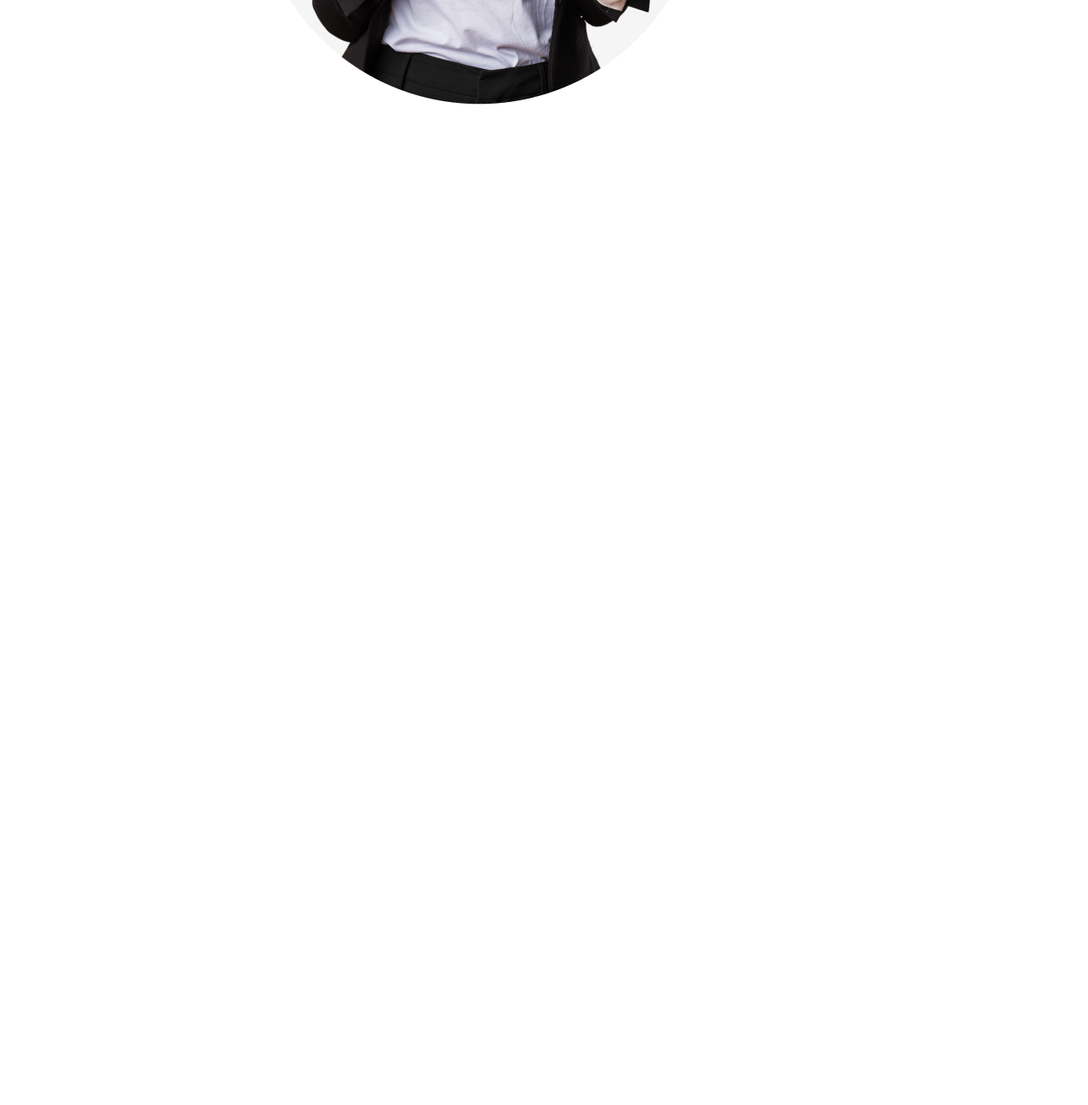
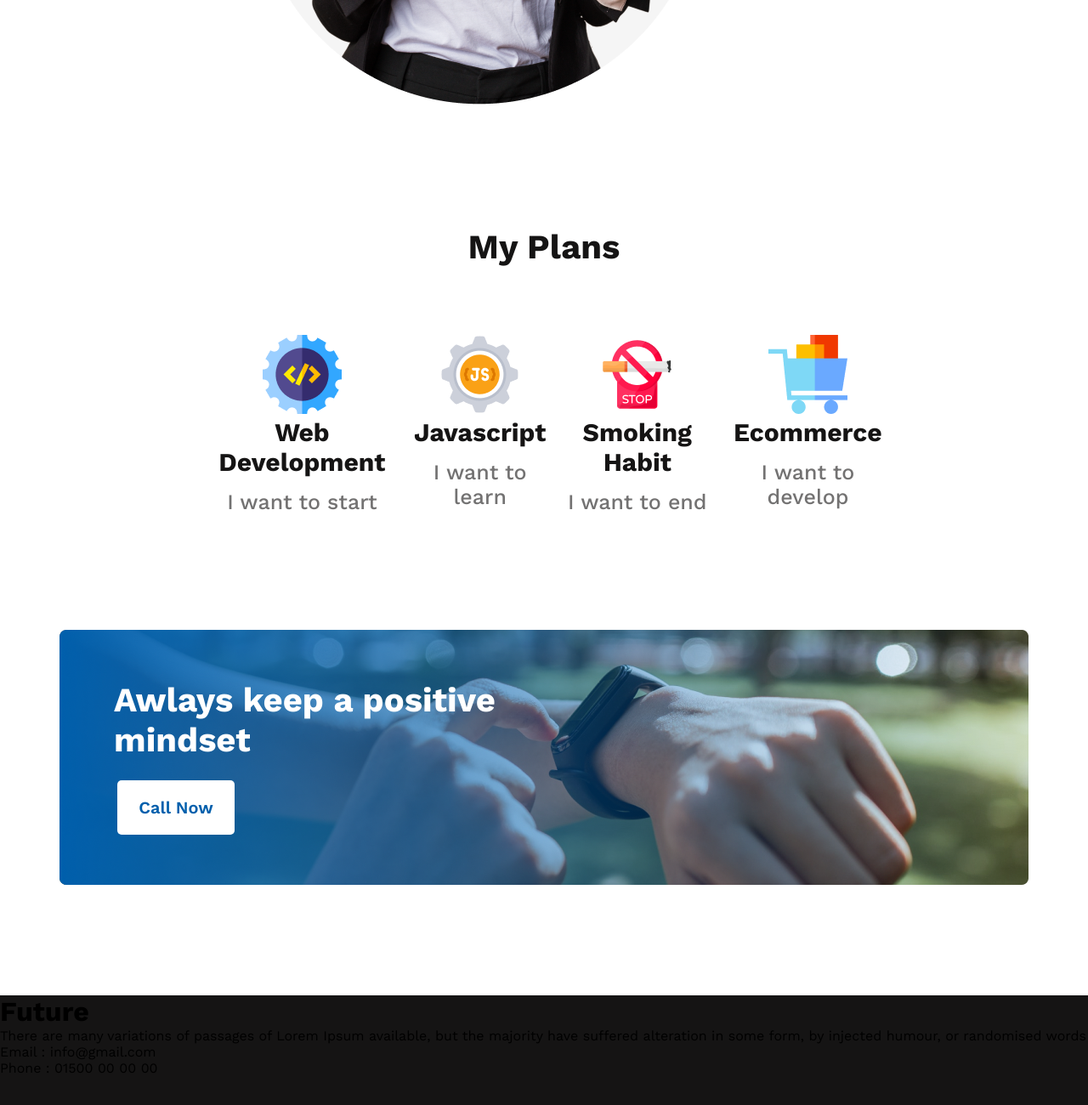
Before and after one commit to nekokaito/new-year, a plain HTML site: page index.html in a window 1280 px wide. Shown: the part 1549-2849 px from the top of the page at 85% size. Before the commit the page ends 1816 px from the top, so only its background shows below. Drawn offline with nearby package versions, Linux system fonts and the light colour scheme.

Commit message:
added footer section

```diff
--- a/index.html
+++ b/index.html
@@ -1,16 +1,19 @@
 <!DOCTYPE html>
 <html lang="en">
+
 <head>
     <meta charset="UTF-8">
     <meta name="viewport" content="width=device-width, initial-scale=1.0">
     <title>New Year Me</title>
     <link rel="stylesheet" href="styles/styles.css">
 </head>
+
 <body>
     <header>
         <div class="header-contain">
             <h1 class="title-bar">All Thinks Are<br> Possible If You <br> believe</h1>
-      <p class="main-des">There are many variations of passages of Lorem Ipsum available, but the majority have suffered alteration in some form, by injected humour, or randomised words</p>
+            <p class="main-des">There are many variations of passages of Lorem Ipsum available, but the majority have
+                suffered alteration in some form, by injected humour, or randomised words</p>
             <br>
             <a class="btn-primary" href="">Contact us</a>
         </div>
@@ -22,31 +25,89 @@
             </div>
             <div class="previous-year-contain">
                 <h1 id="previous-year-title">My failures of previous year</h3>
-        <p id="previous-year-des">Contrary to popular belief, Lorem Ipsum is not simply random text. It has roots in a piece of classical Latin literature from 45 BC, making it over 2000 years old. Richard McClintock.</p>
+                    <p id="previous-year-des">Contrary to popular belief, Lorem Ipsum is not simply random text. It has
+                        roots in a piece of classical Latin literature from 45 BC, making it over 2000 years old.
+                        Richard McClintock.</p>
                     <ul type="none">
-            <li><svg xmlns="http://www.w3.org/2000/svg" width="24" height="24" viewBox="0 0 24 24" fill="none">
-                <path d="M20 6L9 17L4 12" stroke="#16D887" stroke-width="2" stroke-linecap="round" stroke-linejoin="round"/>
+                        <li><svg xmlns="http://www.w3.org/2000/svg" width="24" height="24" viewBox="0 0 24 24"
+                                fill="none">
+                                <path d="M20 6L9 17L4 12" stroke="#16D887" stroke-width="2" stroke-linecap="round"
+                                    stroke-linejoin="round" />
                             </svg>Contrary to popular belief, is not simply.</li>
-            <li><svg xmlns="http://www.w3.org/2000/svg" width="24" height="24" viewBox="0 0 24 24" fill="none">
-                <path d="M20 6L9 17L4 12" stroke="#16D887" stroke-width="2" stroke-linecap="round" stroke-linejoin="round"/>
+                        <li><svg xmlns="http://www.w3.org/2000/svg" width="24" height="24" viewBox="0 0 24 24"
+                                fill="none">
+                                <path d="M20 6L9 17L4 12" stroke="#16D887" stroke-width="2" stroke-linecap="round"
+                                    stroke-linejoin="round" />
                             </svg> Contrary to popular belief.</li>
-            <li><svg xmlns="http://www.w3.org/2000/svg" width="24" height="24" viewBox="0 0 24 24" fill="none">
-                <path d="M20 6L9 17L4 12" stroke="#16D887" stroke-width="2" stroke-linecap="round" stroke-linejoin="round"/>
+                        <li><svg xmlns="http://www.w3.org/2000/svg" width="24" height="24" viewBox="0 0 24 24"
+                                fill="none">
+                                <path d="M20 6L9 17L4 12" stroke="#16D887" stroke-width="2" stroke-linecap="round"
+                                    stroke-linejoin="round" />
                             </svg> Contrary to popular , is not simply.</li>
-            <li><svg xmlns="http://www.w3.org/2000/svg" width="24" height="24" viewBox="0 0 24 24" fill="none">
-                <path d="M20 6L9 17L4 12" stroke="#16D887" stroke-width="2" stroke-linecap="round" stroke-linejoin="round"/>
+                        <li><svg xmlns="http://www.w3.org/2000/svg" width="24" height="24" viewBox="0 0 24 24"
+                                fill="none">
+                                <path d="M20 6L9 17L4 12" stroke="#16D887" stroke-width="2" stroke-linecap="round"
+                                    stroke-linejoin="round" />
                             </svg> Contrary to popular belief, is not simply.</li>
-            <li><svg xmlns="http://www.w3.org/2000/svg" width="24" height="24" viewBox="0 0 24 24" fill="none">
-                <path d="M20 6L9 17L4 12" stroke="#16D887" stroke-width="2" stroke-linecap="round" stroke-linejoin="round"/>
+                        <li><svg xmlns="http://www.w3.org/2000/svg" width="24" height="24" viewBox="0 0 24 24"
+                                fill="none">
+                                <path d="M20 6L9 17L4 12" stroke="#16D887" stroke-width="2" stroke-linecap="round"
+                                    stroke-linejoin="round" />
                             </svg> Contrary to popular simply.</li>
 
                     </ul>
             </div>
+        </section>
+        <section class="myplans-section">
+            <h1>My Plans</h1>
+            <div class="plans-item">
+                <div class="plans-item-box">
+                    <img src="images/icons/web.png" alt="">
+                    <h3>Web Development</h3>
+                    <p>I want to start</p>
+                </div>
+                <div class="plans-item-box">
+                    <img src="images/icons/js.png" alt="">
+                    <h3>Javascript</h3>
+                    <p>I want to learn</p>
+                </div>
+                    <div class="plans-item-box">
+                        <img src="images/icons/smoke.png" alt="">
+                        <h3>Smoking Habit</h3>
+                        <p>I want to end</p>
+                    </div>
+                    <div class="plans-item-box">
+                        <img src="images/icons/ecom.png" alt="">
+                        <h3>Ecommerce</h3>
+                        <p>I want to develop</p>
+                    </div>
+                </div>
+        </section>
+        <section class="banner-contain">
+         <div class="call-now-section">
 
+
+            <img id="img1" src="images/watch.png" alt="">
+            <img id="img2" src="images/gradient1.png" alt="">
+            <h1>Awlays keep a positive mindset</h1>
+            <a class="btn-primary" href="">Call Now</a>
+         </div>
         </section>
     </main>
     <footer>
+        <div class="footer-div">
+            <div class="future-contain">
+              <h1 class="future-title">Future</h1>
+              <p class="future-des">There are many variations of passages of Lorem Ipsum available, but the majority have suffered alteration in some form, by injected humour, or randomised words</p>
+              <p class="email">Email : info@gmail.com</p>
+              <p class="phone">Phone : 01500 00 00 00</p>
+            </div>
+            <div class="subscirbe-contain">
+
+            </div>
+        </div>
 
     </footer>
 </body>
+
 </html>
--- a/styles/styles.css
+++ b/styles/styles.css
@@ -20,7 +20,9 @@ border-radius: 5px;
     line-height: normal;
     padding: 20px 25px;
 }
-
+a{
+    text-decoration: none;
+}
 /* Header Styles */
 
 header {
@@ -36,6 +38,7 @@ header {
     flex-direction: column;
     align-items: flex-end;
 }
+
 header a {
     text-decoration: none;
 }
@@ -61,16 +64,19 @@ header a {
     margin: 24px;
     /* 162.5% */
 }
-.previous-year-contain{
+
+.previous-year-contain {
     text-align: left;
     padding: 128px;
 }
+
 .previous-year {
     display: flex;
     align-items: center;
     margin: 140px 277px;
 }
-#previous-year-title{
+
+#previous-year-title {
     margin-bottom: 24px;
     color: var(--Dark-01, #151414);
     font-size: 40px;
@@ -79,6 +85,7 @@ font-weight: 700;
     line-height: normal;
     width: 288px;
 }
+
 #previous-year-des {
     margin-bottom: 16px;
     color: var(--Dark-02, #444343);
@@ -86,17 +93,111 @@ font-family: Work Sans;
     font-size: 16px;
     font-style: normal;
     font-weight: 400;
-line-height: 26px; /* 162.5% */
+    line-height: 26px;
+    /* 162.5% */
     width: 416px;
 }
+
 .previous-year-contain li {
     color: var(--Dark-02, #444343);
     font-family: Work Sans;
     font-size: 16px;
     font-style: normal;
     font-weight: 400;
-line-height: 26px; /* 162.5% */
+    line-height: 26px;
+    /* 162.5% */
     display: flex;
     align-items: center;
     margin-bottom: 8px;
 }
+
+.plans-item {
+    display: flex;
+    justify-content: space-around;
+    text-align: center;
+    padding-left: 230px;
+    padding-right: 230px;
+    margin-bottom: 135px;
+
+}
+
+.plans-item-box h3 {
+    color: #151414;
+    text-align: center;
+    font-size: 30px;
+    font-style: normal;
+    font-weight: 700;
+    line-height: normal;
+    margin-bottom: 15px;
+}
+
+.plans-item-box p {
+    color: #737272;
+    text-align: center;
+    font-size: 25px;
+    font-style: normal;
+    font-weight: 500;
+    line-height: normal;
+}
+
+.myplans-section h1 {
+    color: #151414;
+    text-align: center;
+    font-size: 40px;
+    font-style: normal;
+    font-weight: 700;
+    line-height: normal;
+    margin-bottom: 80px;
+}
+
+.plans-item-box {
+    gap: 50px;
+
+}
+
+.banner-contain {
+    margin-top: 135px;
+    margin-bottom: 130px;
+    position: relative;
+}
+
+.call-now-section {
+    display: flex;
+    justify-content: center;
+    align-items: center;
+    position: relative;
+
+}
+
+.call-now-section h1 {
+    position: absolute;
+    width: 459px;
+    margin: 59px 617px 147px 64px;
+    text-align: left;
+    color: #FFF;
+    font-size: 40px;
+    font-style: normal;
+    font-weight: 700;
+    line-height: normal;
+}
+.call-now-section a {
+    position: absolute;
+    margin: 177px 916px 59px 50px;
+}
+
+
+#img1 {
+    position: relative;
+}
+
+#img2 {
+    position: absolute;
+}
+
+/* Footer section styles */
+
+footer {
+    height: 577px;
+    background-color: #151414;
+    margin-top: 130px;
+}
```
Lines whose indentation alone changed are shown as unchanged.
